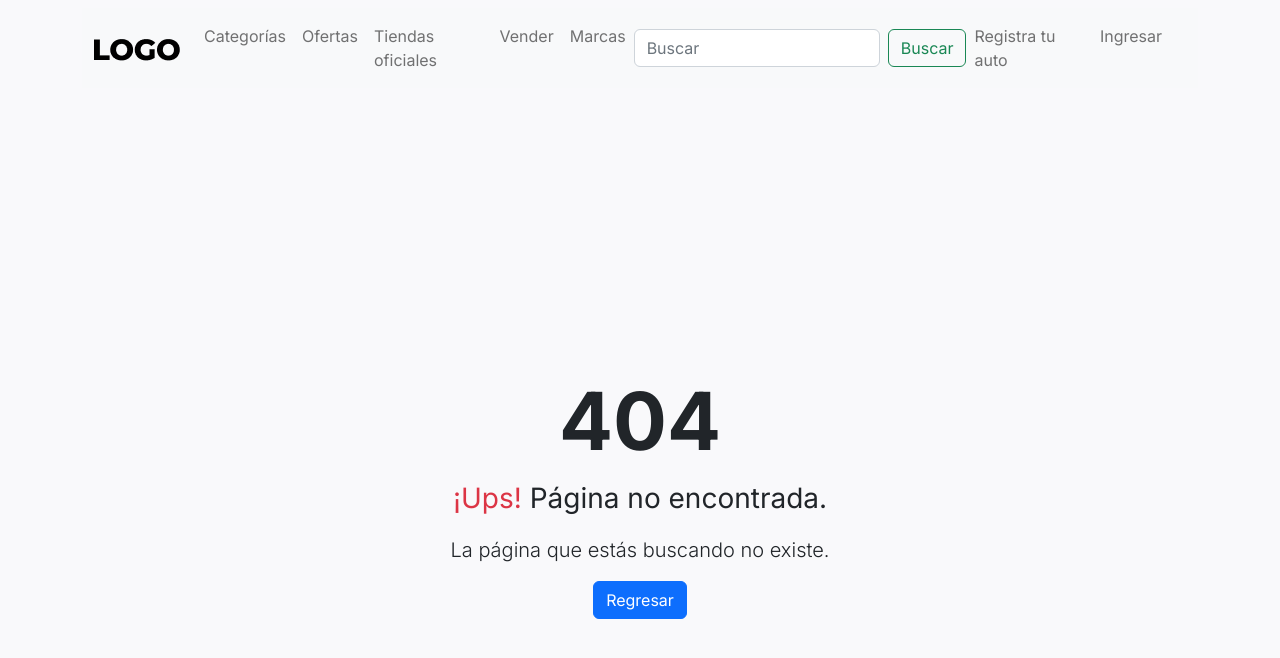
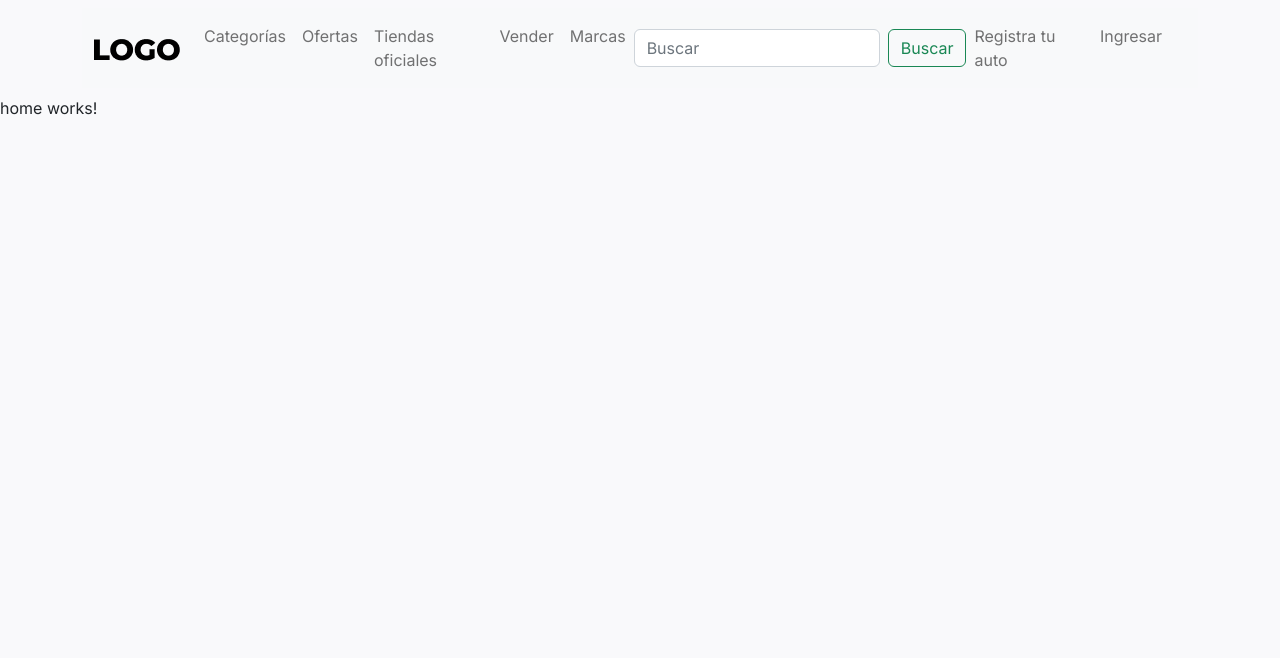
Before and after one commit to JSHectorM/shopping-mb, an Angular app: page /home in a window 1280 px wide. Before the commit this address had no page. Shown: the top 658 px of the page. Built offline with nearby package versions, Linux system fonts and the light colour scheme.

Commit message:
add home page, routing, return page-not-found.component

```diff
--- a/src/app/app-routing.module.ts
+++ b/src/app/app-routing.module.ts
@@ -2,10 +2,12 @@
 import { RouterModule, Routes } from '@angular/router';
 import {LoginComponent} from "./pages/login/login.component";
 import {PageNotFoundComponent} from "./pages/page-not-found/page-not-found.component";
+import {HomeComponent} from "./pages/home/home.component";
 
 const routes: Routes = [
   { path: 'login', component: LoginComponent },
-  { path: '',   redirectTo: '/login', pathMatch: 'full' },
+  { path: 'home', component: HomeComponent },
+  { path: '',   redirectTo: '/home', pathMatch: 'full' },
   { path: '**', component: PageNotFoundComponent },
 ];
 
--- a/src/app/app.module.ts
+++ b/src/app/app.module.ts
@@ -11,6 +11,7 @@
 import { SpinnerComponent } from './share/components/spinner/spinner.component';
 import {SpinnerInterceptorService} from "./services/spinner-interceptor.service";
 import { NavbarComponent } from './share/components/navbar/navbar.component';
+import { HomeComponent } from './pages/home/home.component';
 
 @NgModule({
   declarations: [
@@ -18,7 +19,8 @@
     LoginComponent,
     PageNotFoundComponent,
     SpinnerComponent,
-    NavbarComponent
+    NavbarComponent,
+    HomeComponent
   ],
   imports: [
     BrowserModule,
--- /dev/null
+++ b/src/app/pages/home/home.component.html
@@ -0,0 +1 @@
+<p>home works!</p>
--- a/src/app/pages/page-not-found/page-not-found.component.html
+++ b/src/app/pages/page-not-found/page-not-found.component.html
@@ -5,6 +5,6 @@
     <p class="lead">
       La p&aacute;gina que est&aacute;s buscando no existe.
     </p>
-    <a href="#" class="btn btn-primary">Regresar</a>
+    <a routerLink="/home" class="btn btn-primary">Regresar</a>
   </div>
 </div>
```
Also changed, not shown: src/app/pages/home/home.component.ts (added, +10 -0 lines), src/app/pages/home/home.component.scss (added), 1 other file (tests, documents, lock files or other folders).
